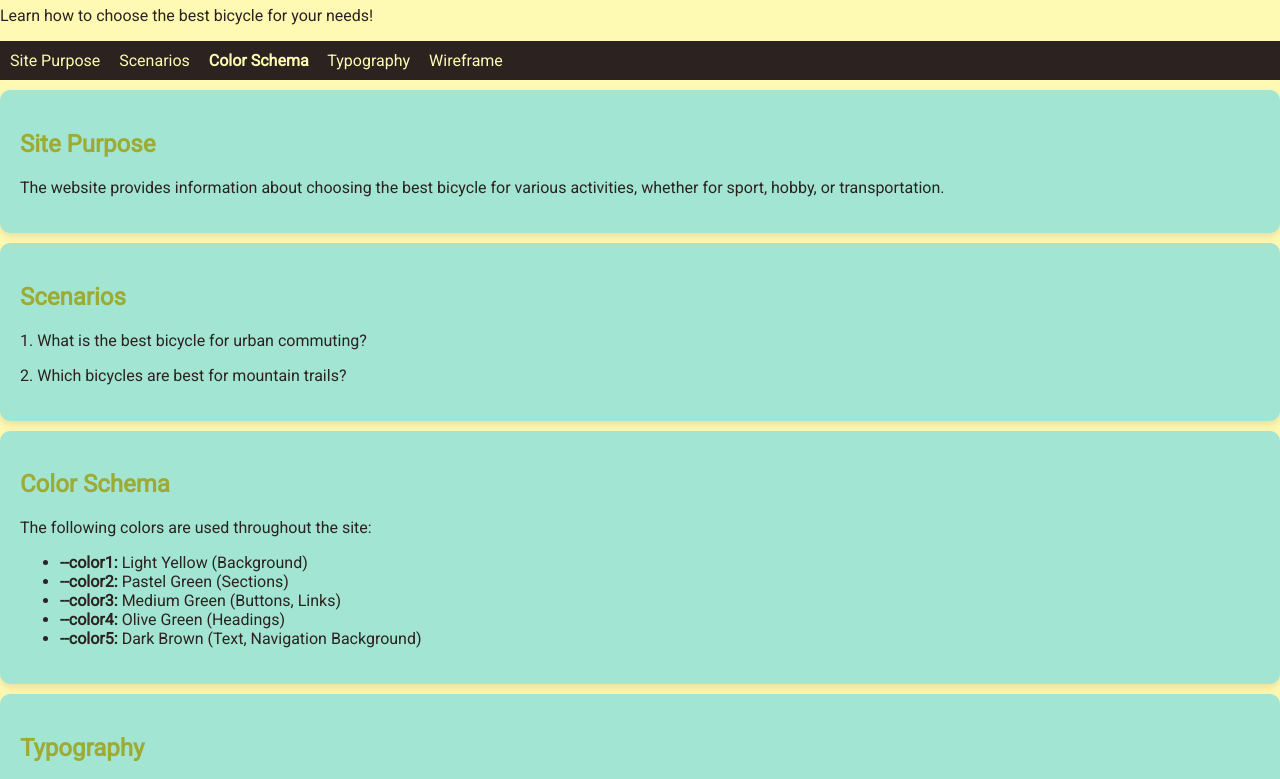
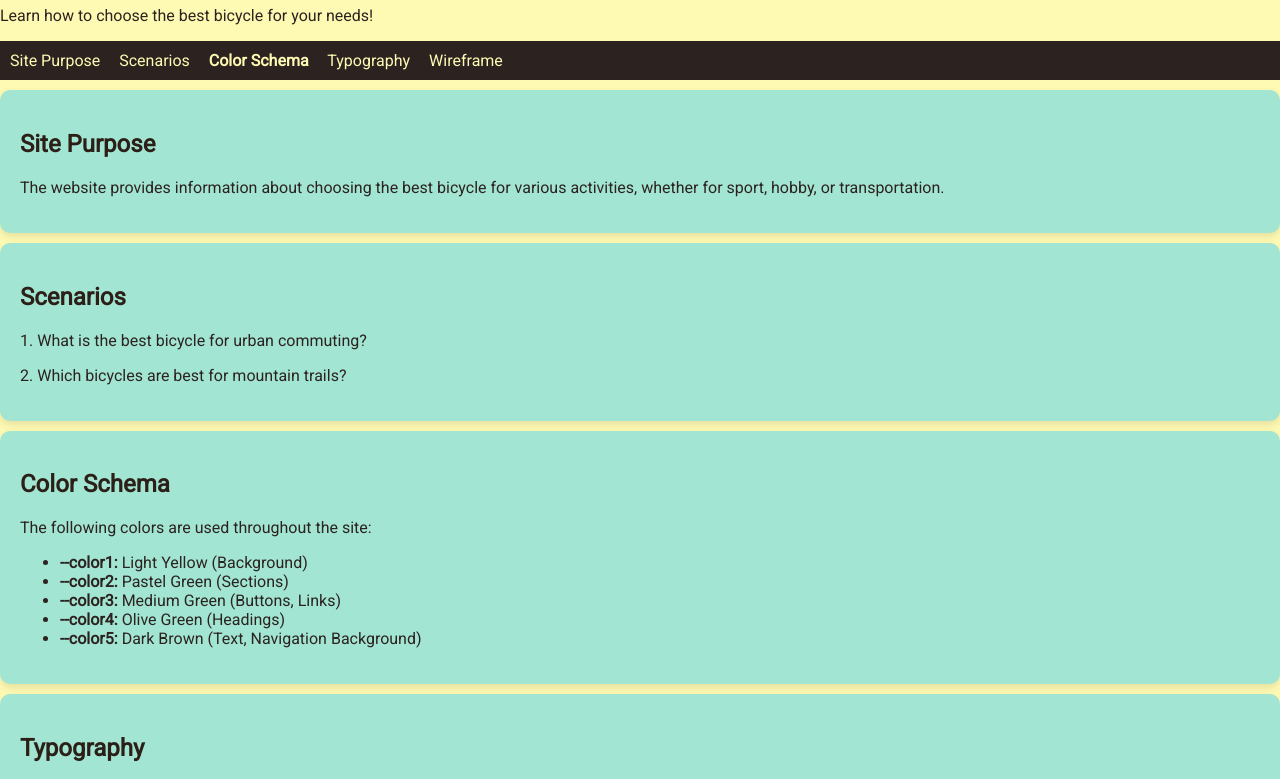
Before and after one commit to Danae-DJ/wdd131, a plain HTML site: page project/siteplan.html in a window 1280 px wide. Shown: the part 75-854 px from the top of the page. Drawn offline with Linux system fonts and the light colour scheme.

Commit message:
added changes

```diff
--- a/project/styles/siteplan.css
+++ b/project/styles/siteplan.css
@@ -20,7 +20,7 @@
     /* Headings */
     h1, h2, h3 {
       font-family: 'Roboto', sans-serif;
-      color: var(--color4); /* Olive Green for headings */
+      color: #2b1f17; /* Olive Green for headings */
     }
 
     /* Links */
```
Also changed, not shown: project/scripts/siteplan.js (line endings or trailing spaces).
